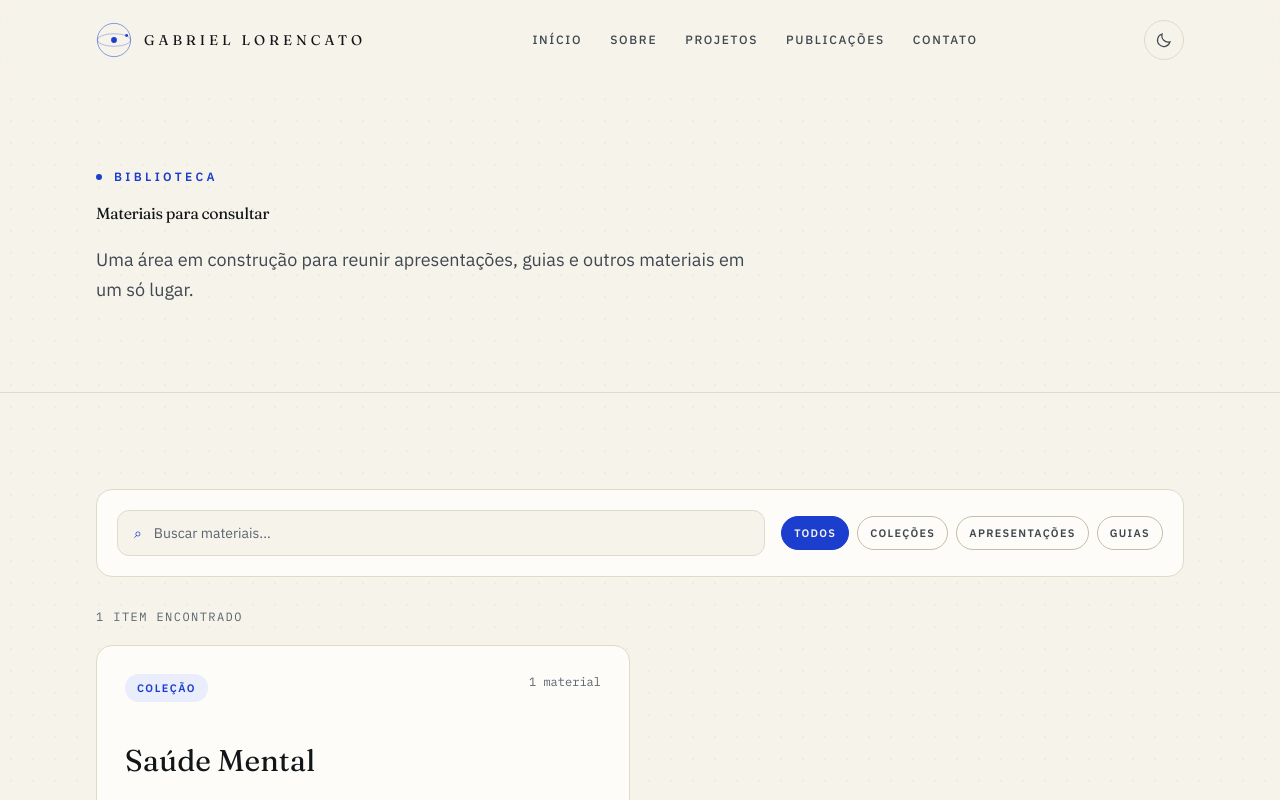
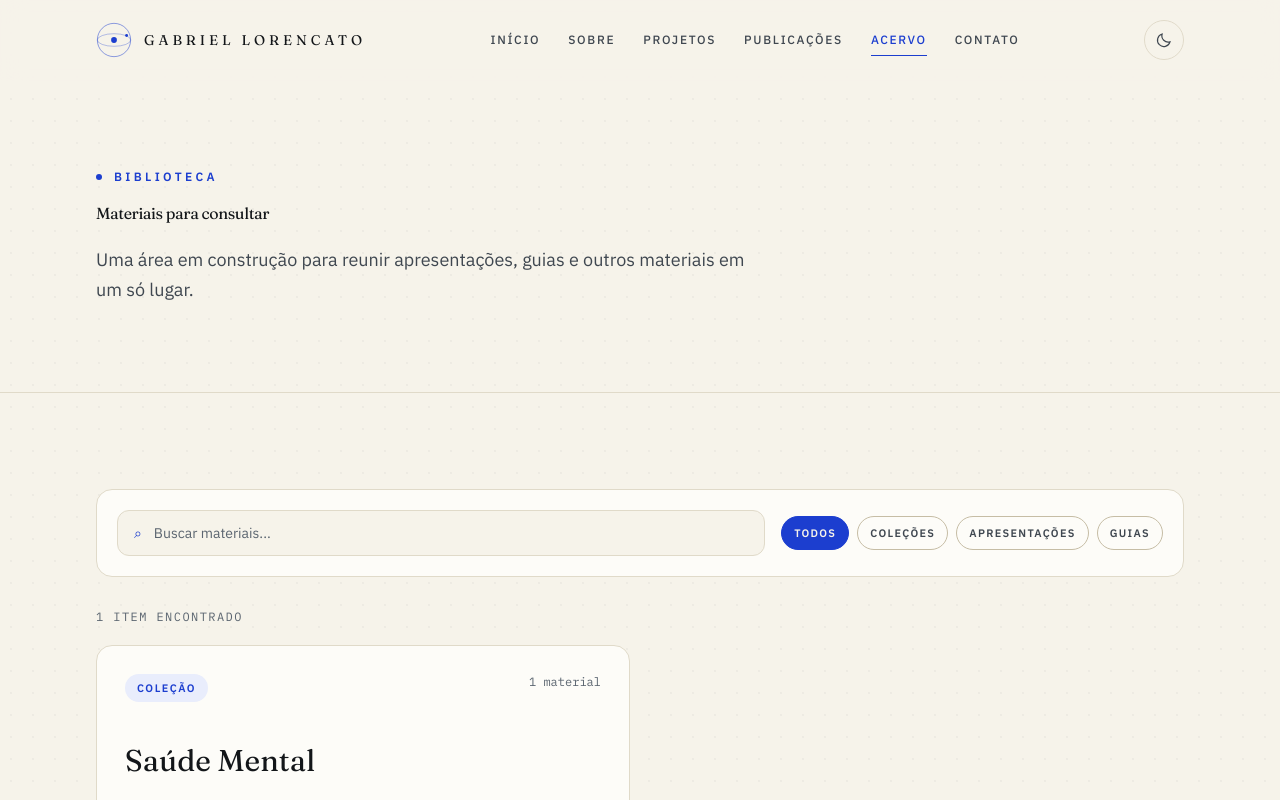
Before and after one commit to lorencato23/sitev2, a Next.js app: page /biblio in a window 1280 px wide. Shown: the top 800 px of the page. Built offline with nearby package versions, Linux system fonts and the light colour scheme.

Commit message:
Add Acervo link to site navigation

```diff
--- a/src/components/site-header.tsx
+++ b/src/components/site-header.tsx
@@ -13,6 +13,7 @@ const links = [
   { href: "/sobre", label: "Sobre" },
   { href: "/projetos", label: "Projetos" },
   { href: "/publicacoes", label: "Publicações" },
+  { href: "/biblio", label: "Acervo" },
   { href: "/contato", label: "Contato" },
 ];
 
```
